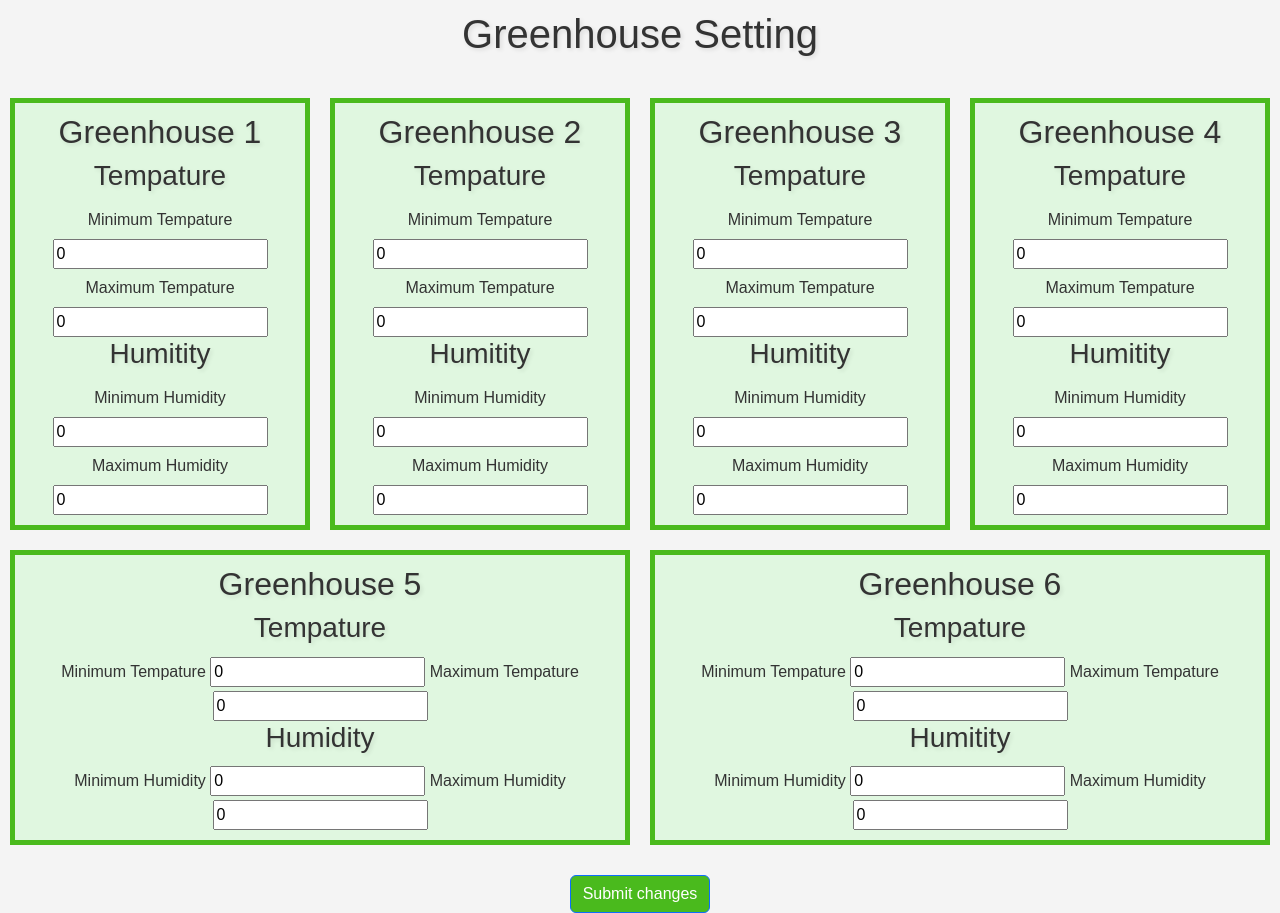
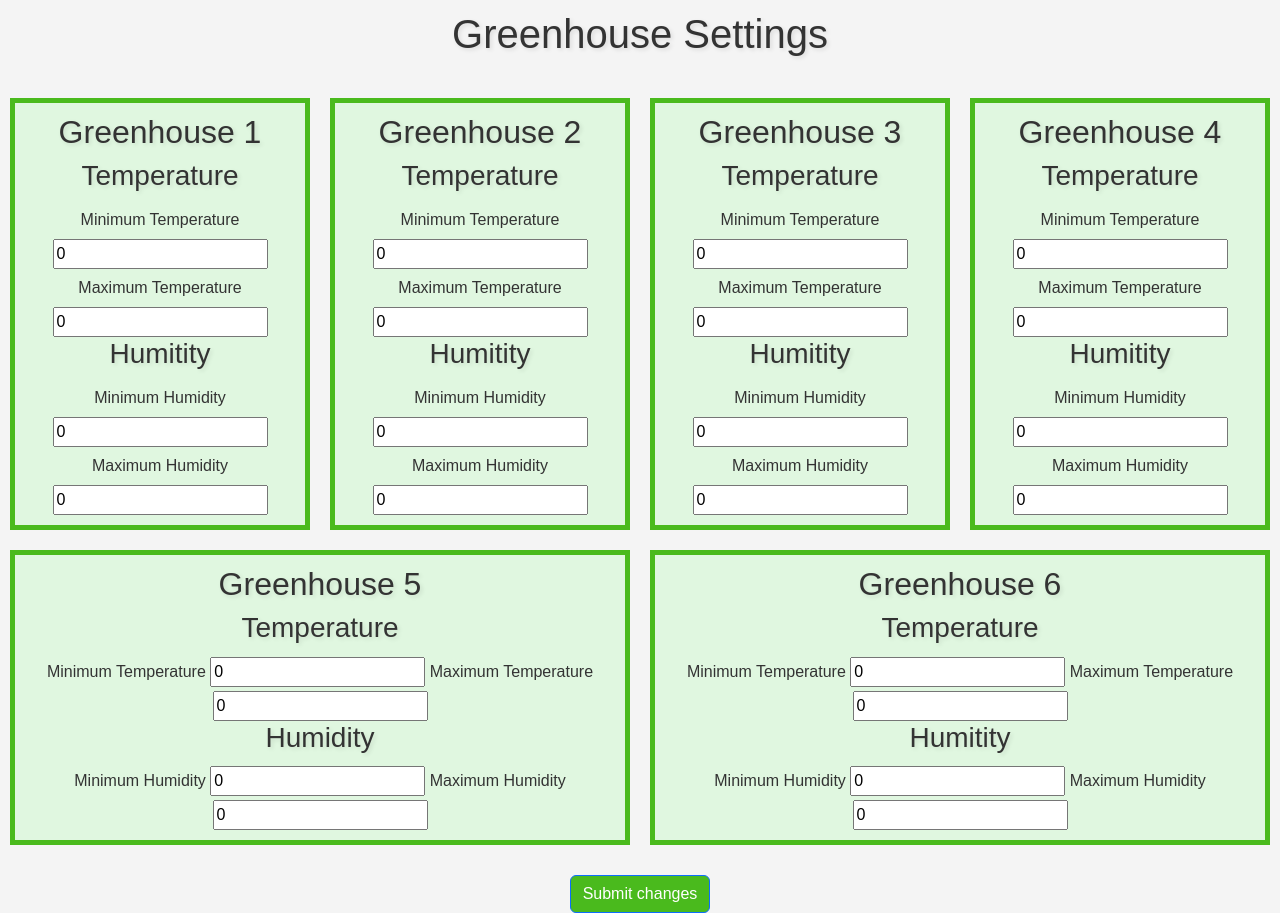
Before and after one commit to 44440-f23/greenhouse-frontend, a Flask app: page /settings in a window 1280 px wide. Shown: the part 56-969 px from the top of the page. Run offline with Flask 3, Linux system fonts and the light colour scheme; data that the repository does not hold is empty; some libraries are stand-ins or nearby versions.

Commit message:
Spelling

```diff
--- a/templates/settings.html
+++ b/templates/settings.html
@@ -30,18 +30,18 @@
           </nav>
         </header>
         <h1>
-            Greenhouse Setting
+            Greenhouse Settings
         </h1>
         <form class="greenhouse-form">
         <div class="greenhouse" id="greenhouse1">
             <h2>
                 Greenhouse 1
             </h2>
-            <h3>Tempature</h3>
+            <h3>Temperature</h3>
             <div id="greenhouse1temp">
-              <label for="temp1Min" class="col-form-label"> Minimum Tempature</label>
+              <label for="temp1Min" class="col-form-label"> Minimum Temperature</label>
               <input class="min" type="number" value="{{ existing_data['1']['tempMin'] }}" id="temp1Min"/>
-              <label for="temp1Max" class="col-form-label"> Maximum Tempature</label>
+              <label for="temp1Max" class="col-form-label"> Maximum Temperature</label>
               <input class="max" type="number" value="{{ existing_data['1']['tempMax'] }}" id="temp1Max"/>
             </div>
             <h3>Humitity</h3>
@@ -56,11 +56,11 @@
             <h2>
                 Greenhouse 2
             </h2>
-            <h3>Tempature</h3>
+            <h3>Temperature</h3>
             <div id="greenhouse2temp">
-              <label for="temp2Min" class="col-form-label"> Minimum Tempature</label>
+              <label for="temp2Min" class="col-form-label"> Minimum Temperature</label>
               <input class="min" type="number" value="{{ existing_data['2']['tempMin'] }}" id="temp2Min"/>
-              <label for="temp2Max" class="col-form-label"> Maximum Tempature</label>
+              <label for="temp2Max" class="col-form-label"> Maximum Temperature</label>
               <input class="max" type="number" value="{{ existing_data['2']['tempMax'] }}" id="temp2Max"/>
             </div>
             <h3>Humitity</h3>
@@ -75,11 +75,11 @@
             <h2>
                 Greenhouse 3
             </h2>
-            <h3>Tempature</h3>
+            <h3>Temperature</h3>
             <div id="greenhouse3temp">
-              <label for="temp3Min" class="col-form-label"> Minimum Tempature</label>
+              <label for="temp3Min" class="col-form-label"> Minimum Temperature</label>
               <input class="min" type="number"  value="{{ existing_data['3']['tempMin'] }}" id="temp3Min"/>
-              <label for="temp3Max" class="col-form-label"> Maximum Tempature</label>
+              <label for="temp3Max" class="col-form-label"> Maximum Temperature</label>
               <input class="max" type="number"  value="{{ existing_data['3']['tempMax'] }}" id="temp3Max"/>
             </div>
             <h3>Humitity</h3>
@@ -94,11 +94,11 @@
             <h2>
                 Greenhouse 4
             </h2>
-            <h3>Tempature</h3>
+            <h3>Temperature</h3>
             <div id="greenhouse4temp">
-              <label for="temp4Min" class="col-form-label"> Minimum Tempature</label>
+              <label for="temp4Min" class="col-form-label"> Minimum Temperature</label>
               <input class="min" type="number"  value="{{ existing_data['4']['tempMin'] }}" id="temp4Min"/>
-              <label for="temp4Max" class="col-form-label"> Maximum Tempature</label>
+              <label for="temp4Max" class="col-form-label"> Maximum Temperature</label>
               <input class="max" type="number"  value="{{ existing_data['4']['tempMax'] }}" id="temp4Max"/>
             </div>
             <h3>Humitity</h3>
@@ -113,11 +113,11 @@
             <h2>
                 Greenhouse 5
             </h2>
-            <h3>Tempature</h3>
+            <h3>Temperature</h3>
             <div id="greenhouse5temp">
-              <label for="temp5Min" class="col-form-label"> Minimum Tempature</label>
+              <label for="temp5Min" class="col-form-label"> Minimum Temperature</label>
               <input class="min" type="number"  value="{{ existing_data['5']['tempMin'] }}" id="temp5Min"/>
-              <label for="temp5Max" class="col-form-label"> Maximum Tempature</label>
+              <label for="temp5Max" class="col-form-label"> Maximum Temperature</label>
               <input class="max" type="number"  value="{{ existing_data['5']['tempMax'] }}" id="temp5Max"/>
             </div>
             <h3>Humidity</h3>
@@ -132,11 +132,11 @@
             <h2>
                 Greenhouse 6
             </h2>
-            <h3>Tempature</h3>
+            <h3>Temperature</h3>
             <div id="greenhouse6temp">
-              <label for="temp6Min" class="col-form-label"> Minimum Tempature</label>
+              <label for="temp6Min" class="col-form-label"> Minimum Temperature</label>
               <input class="min" type="number" value = "{{existing_data['6']['tempMin'] }}" id="temp6min"/>
-              <label for="temp6Max" class="col-form-label"> Maximum Tempature</label>
+              <label for="temp6Max" class="col-form-label"> Maximum Temperature</label>
               <input class="max" type="number" value = "{{existing_data['6']['tempMax'] }}" id="temp6max"/>
             </div>
             <h3>Humitity</h3>
```
